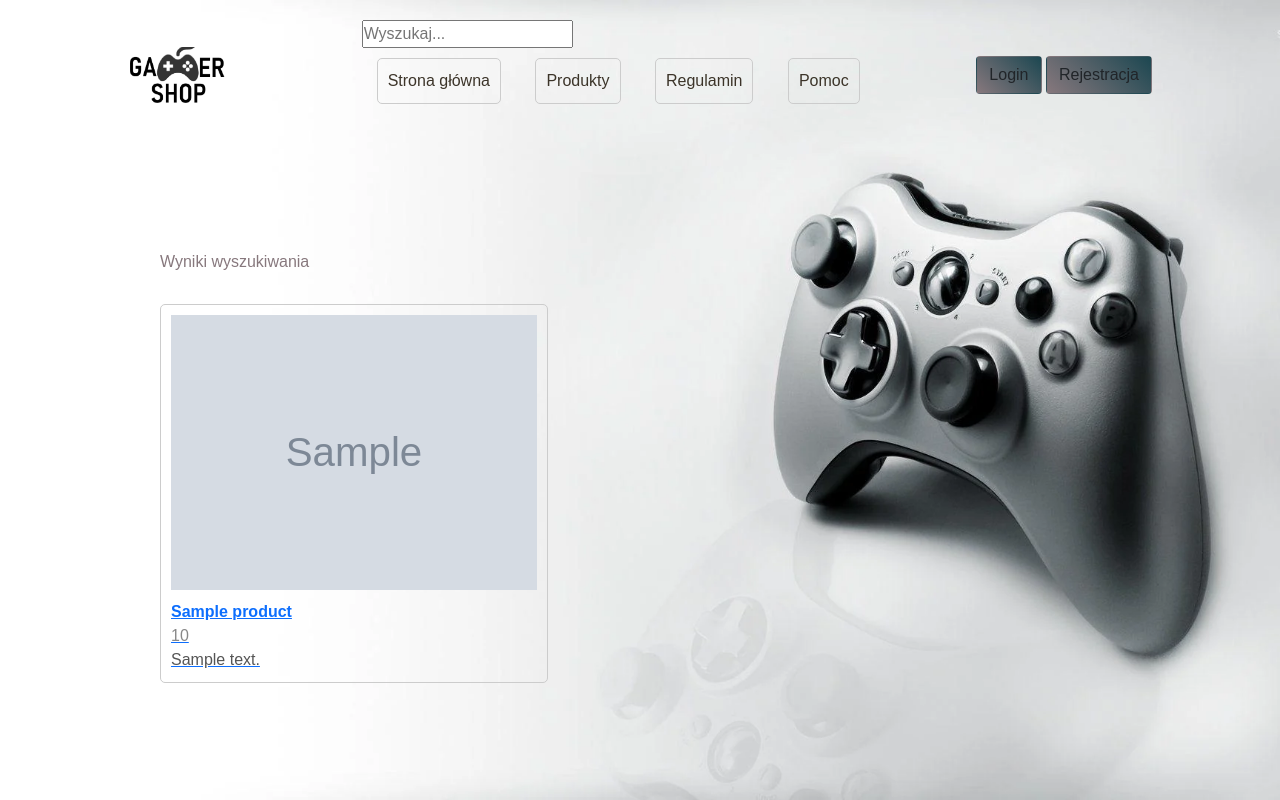
After one commit to kefaczur/BAI_Projekt, a Django app: template gameshop/templates/gameshop/search.html in a window 1280 px wide. The commit adds this page. Run offline with Django 4.2, Linux system fonts and the light colour scheme; the template is opened without the code that fills it: most values are stand-ins (such as "Sample title", 1, 10 or a date in 2020); grey boxes marked "Sample" are stand-in pictures.

Commit message:
search bar

```diff
--- a/gameshop/templates/gameshop/base.html
+++ b/gameshop/templates/gameshop/base.html
@@ -47,6 +47,9 @@
       <!-- Otwarcie listy linków nawigacyjnych -->
       <ul>
         <!-- Linki do różnych stron sklepu -->
+        <form action="{% url 'gameshop:search' %}" method="get">
+          <input name="q" type="text" placeholder="Wyszukaj...">
+        </form>
         <li><a href="{% url 'gameshop:index' %}">Strona główna</a></li>
         <li><a href="/products">Produkty</a></li>
         <li><a href="{% url 'gameshop:regulamin' %}">Regulamin</a></li>
--- /dev/null
+++ b/gameshop/templates/gameshop/search.html
@@ -0,0 +1,33 @@
+<!-- Rozszerzenie bazowego szablonu 'gameshop/base.html' -->
+{% extends 'gameshop/base.html' %}
+
+<!-- Ładowanie mechanizmu Django do zarządzania statycznymi plikami -->
+{% load static %}
+
+<!-- Zdefiniowanie bloku tytułu, który zostanie wstawiony do bloku o tej samej nazwie w szablonie bazowym -->
+{%block title%} Wynik wyszukiwania {%endblock%}
+
+<!-- Zdefiniowanie bloku zawartości, który zostanie wstawiony do bloku o tej samej nazwie w szablonie bazowym -->
+{%block content%}
+  <div class="wrapper">
+    <div class="content">
+      <ul>
+        <p> Wyniki wyszukiwania {{ search|safe }} </p>
+        <!-- Iteracja przez listę produktów przekazanych do szablonu -->
+        {% for product in products %}
+        <li>
+          <!-- Link do szczegółów produktu -->
+          <a href="{{product.url_get}}">
+
+            <!-- Wyświetlanie obrazu, tytułu, ceny i opisu produktu -->
+            <img class="item-image" src="{{ product.image.url }}" alt="{{ product.name }}" />
+            <div class="item-name">{{product.title}}</div>
+            <div class="item-price">{{product.price}}</div>
+            <div class="item-description">{{product.description}}</div>
+          </a>
+        </li>
+        {% endfor %}
+      </ul>
+    </div>
+  </div>
+{%endblock%}
--- a/gameshop/urls.py
+++ b/gameshop/urls.py
@@ -17,6 +17,7 @@ app_name = 'gameshop'
 urlpatterns = [
     path('', views.index, name='index'),# Strona główna
     path('products/', views.products, name='products'),# Lista produktów
+    path('search/', views.search, name='search'),# Lista produktów
     path('regulamin/', views.regulamin, name='regulamin'),# Regulamin
     path('pomoc/', views.pomoc, name='pomoc'),# Strona pomocy
     path('login/', views.userlogin, name='login'),# Logowanie użytkownika
```
Also changed, not shown: gameshop/views.py (+10 -0 lines).
